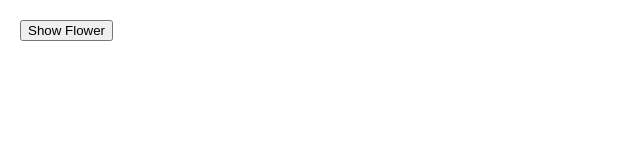
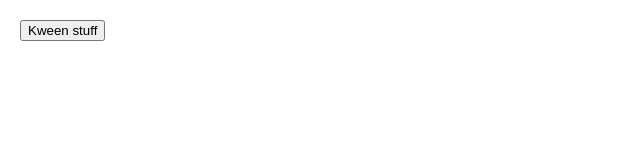
Before and after one commit to anupampani/flower_hosting, a plain HTML site: page index.html in a window 1280 px wide. Shown: the full height of the page, 0-640 px from the left. Drawn offline with Linux system fonts and the light colour scheme.

Commit message:
Update index.html

```diff
--- a/index.html
+++ b/index.html
@@ -30,7 +30,7 @@
     </style>
 </head>
 <body>
-    <button id="showFlower">Show Flower</button>
+    <button id="showFlower">Kween stuff </button>
     <div id="flower-container"></div>
 
     <script>
```
